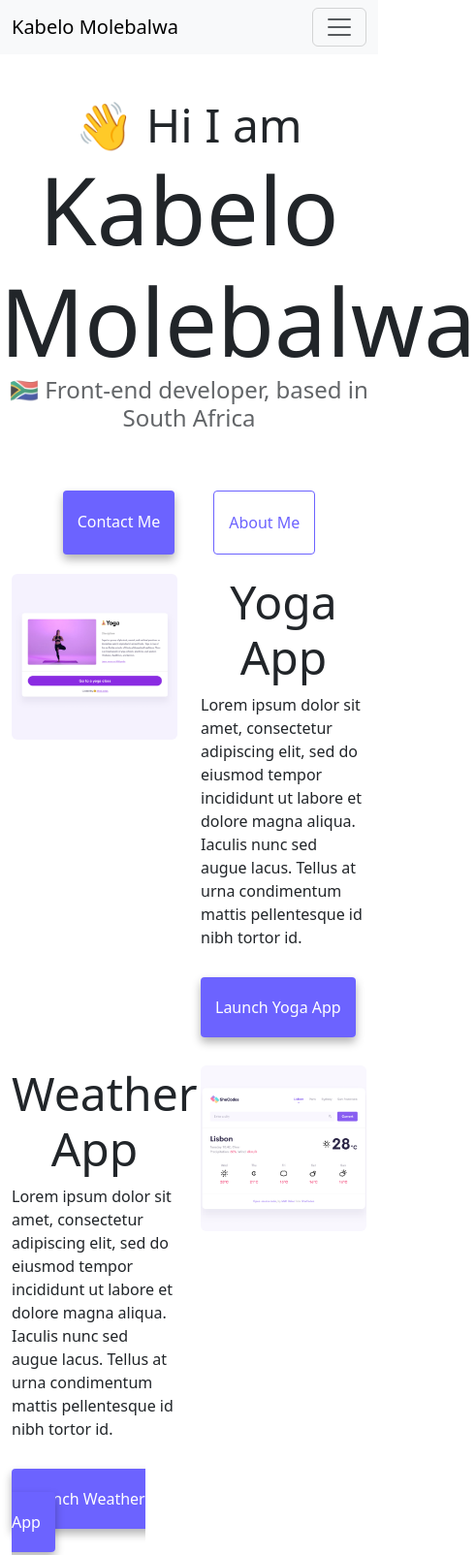
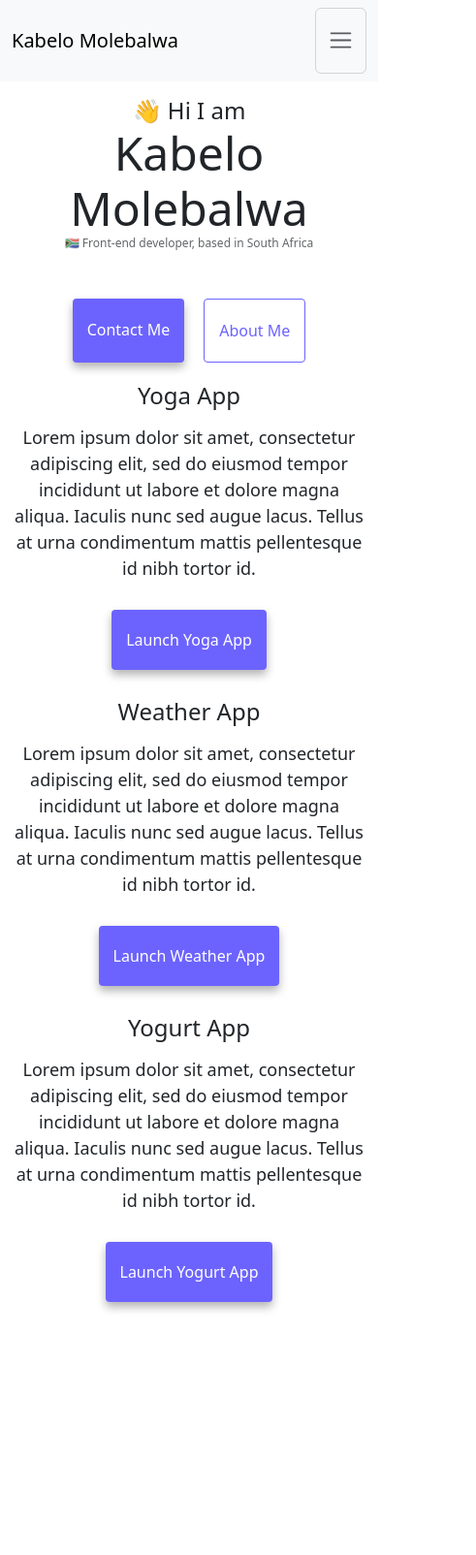
Before and after one commit to KayleeMoonstone/porfolio-demo, a plain HTML site: page index.html in a window 390 px wide. Shown: the top 1604 px of the page at 97% size, 491 px wide, since content can reach past the window. After the commit the page ends 1372 px from the top, so only its background shows below. Drawn offline with nearby package versions, Linux system fonts and the light colour scheme.

Commit message:
Optimized site to suit small and wide screens

```diff
--- a/index.html
+++ b/index.html
@@ -31,7 +31,7 @@
           aria-expanded="false"
           aria-label="Toggle navigation"
         >
-          <span class="navbar-toggler-icon"></span>
+          <p class="navbar-toggler-icon"></p>
         </button>
         <div class="collapse navbar-collapse" id="navbarNav">
           <ul class="navbar-nav">
@@ -67,7 +67,7 @@
     <h2>👋 Hi I am</h2>
     <h1>Kabelo Molebalwa</h1>
     <h3>🇿🇦 Front-end developer, based in South Africa</h3>
-    <div class="navigation-links">
+    <div class="navigation-links text-center">
       <a
         href="about.html#contact"
         title="Contact Kabelo Molebalwa"
@@ -80,22 +80,22 @@
     </div>
     <div class="container">
       <div class="row">
-        <div class="col-6">
+        <div class="col-lg-6">
           <img
-            class="img-fluid rounded mb-5"
+            class="img-fluid rounded mb-5 hp-img"
             src="images/yoga.png"
             alt="Yoga app"
           />
         </div>
-        <div class="col-6">
-          <span>
-            <h2 class="mb-2">Yoga App</h2>
+        <div class="col-lg-6">
+          <h2 class="mb-2">Yoga App</h2>
+          <p>
             Lorem ipsum dolor sit amet, consectetur adipiscing elit, sed do
             eiusmod tempor incididunt ut labore et dolore magna aliqua. Iaculis
             nunc sed augue lacus. Tellus at urna condimentum mattis pellentesque
             id nibh tortor id.
-          </span>
-          <div class="app-links mt-5 mb-5">
+          </p>
+          <div class="app-links text-center mt-5 mb-5">
             <a href="#" title="Launch Yoga App" class="app-launch-link"
               >Launch Yoga App</a
             >
@@ -103,45 +103,45 @@
         </div>
       </div>
       <div class="row">
-        <div class="col-6">
-          <span>
-            <h2 class="mb-2">Weather App</h2>
+        <div class="col-lg-6">
+          <h2 class="mb-2">Weather App</h2>
+          <p>
             Lorem ipsum dolor sit amet, consectetur adipiscing elit, sed do
             eiusmod tempor incididunt ut labore et dolore magna aliqua. Iaculis
             nunc sed augue lacus. Tellus at urna condimentum mattis pellentesque
             id nibh tortor id.
-          </span>
-          <div class="app-links mt-5 mb-5">
+          </p>
+          <div class="app-links text-center mt-5 mb-5">
             <a href="#" title="Launch Weather App" class="app-launch-link"
               >Launch Weather App</a
             >
           </div>
         </div>
-        <div class="col-6">
+        <div class="col-lg-6">
           <img
-            class="img-fluid rounded mb-5"
+            class="img-fluid rounded mb-5 hp-img"
             src="images/weather.png"
             alt="Weather app"
           />
         </div>
       </div>
       <div class="row">
-        <div class="col-6">
+        <div class="col-lg-6">
           <img
-            class="img-fluid rounded mb-5"
+            class="img-fluid rounded mb-5 hp-img"
             src="images/yogurt.png"
             alt="Yogurt app"
           />
         </div>
-        <div class="col-6">
-          <span>
-            <h2 class="mb-2">Yogurt App</h2>
+        <div class="col-lg-6">
+          <h2 class="mb-2">Yogurt App</h2>
+          <p>
             Lorem ipsum dolor sit amet, consectetur adipiscing elit, sed do
             eiusmod tempor incididunt ut labore et dolore magna aliqua. Iaculis
             nunc sed augue lacus. Tellus at urna condimentum mattis pellentesque
             id nibh tortor id.
-          </span>
-          <div class="app-links mt-5 mb-5">
+          </p>
+          <div class="app-links text-center mt-5 mb-5">
             <a href="#" title="Launch Yogurt App" class="app-launch-link"
               >Launch Yogurt App</a
             >
--- a/style.css
+++ b/style.css
@@ -91,6 +91,7 @@ img {
 .email-link:hover {
   text-decoration: underline;
 }
+
 .app-links .app-launch-link {
   background-color: var(--primary-color);
   color: #fff;
@@ -99,3 +100,38 @@ img {
   text-decoration: none;
   box-shadow: var(--box-shadow);
 }
+
+@media (max-width: 600px) {
+  h1 {
+    font-size: 48px;
+  }
+
+  h2 {
+    font-size: 24px;
+  }
+
+  h3 {
+    font-size: 12px;
+  }
+
+  img {
+    margin: 10px auto;
+  }
+
+  .navigation-links a {
+    margin: 10px;
+    margin-bottom: 20px;
+  }
+  .hp-img {
+    display: none;
+  }
+
+  .app-links a {
+    text-align: center;
+  }
+
+  .email-link {
+    font-size: 14px;
+    margin-bottom: 15px;
+  }
+}
```
